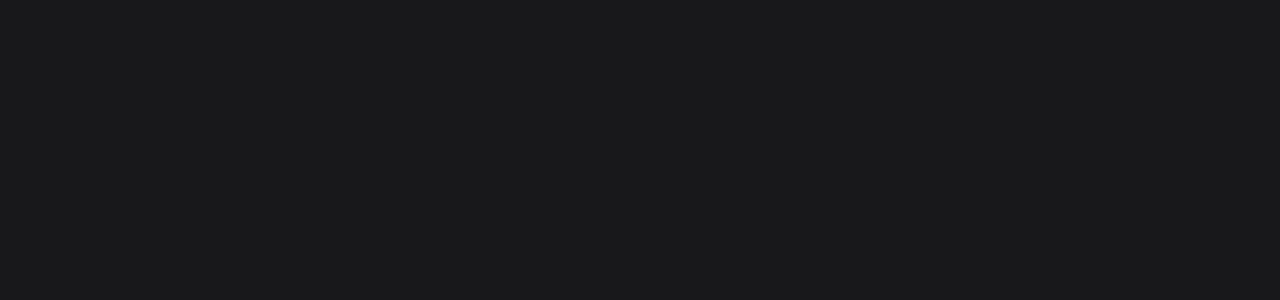
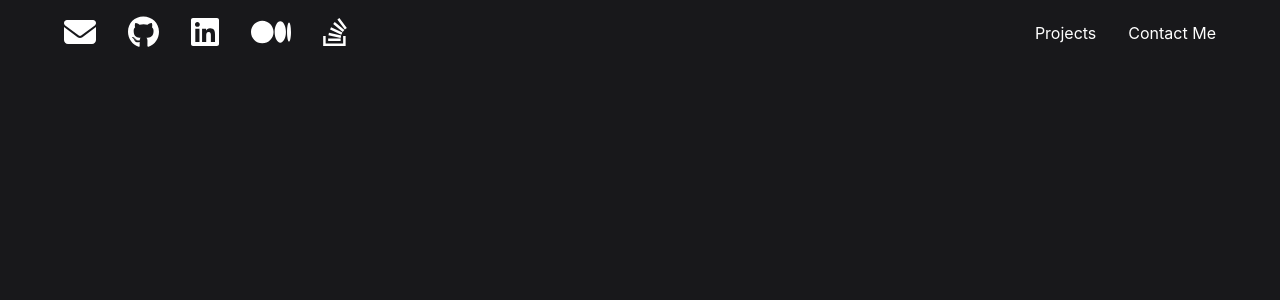
Before and after one commit to FangtaiDong10/Fangtai-Portfolio, a React (Create React App) app: page / in a window 1280 px wide. Shown: the top 300 px of the page. Built offline with nearby package versions, Linux system fonts and the light colour scheme.

Commit message:
app layout construction
App.js layout construction and
fortawesome icon packages installation

```diff
--- a/package.json
+++ b/package.json
@@ -6,6 +6,9 @@
     "@chakra-ui/react": "^2.6.1",
     "@emotion/react": "^11.11.0",
     "@emotion/styled": "^11.11.0",
+    "@fortawesome/free-brands-svg-icons": "^6.4.0",
+    "@fortawesome/free-solid-svg-icons": "^6.4.0",
+    "@fortawesome/react-fontawesome": "^0.2.0",
     "@testing-library/jest-dom": "^5.16.5",
     "@testing-library/react": "^13.4.0",
     "@testing-library/user-event": "^13.5.0",
--- a/src/App.js
+++ b/src/App.js
@@ -1,6 +1,22 @@
+import { ChakraProvider } from "@chakra-ui/react";
+import { AlertProvider } from "./context/alertContext";
+import Alert from "./components/Alert";
+import Header from "./components/Header";
+import Footer from "./components/Footer";
+
 
 function App() {
-
+  return (
+    <ChakraProvider>
+      <AlertProvider>
+        <main>
+          <Header />
+          <Footer />
+          <Alert />
+        </main>
+      </AlertProvider>
+    </ChakraProvider>
+  )
 }
 
 export default App;
```
Also changed, not shown: 1 other file (tests, documents, lock files or other folders).
